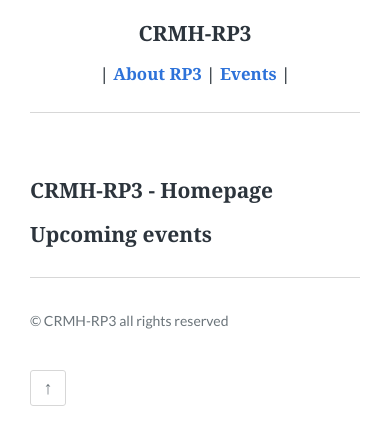
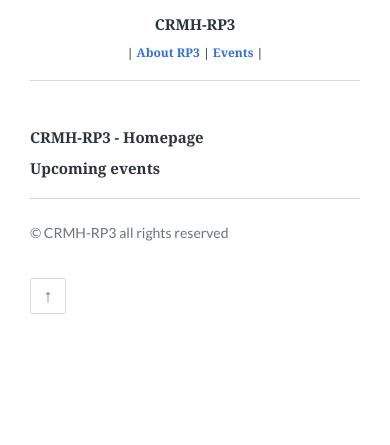
Before and after one commit to crmh-rp3/crmh-rp3.github.io, a Jekyll site: the page built from index.md, in a window 390 px wide. Shown: the top 445 px of the page. Built offline with Jekyll 4.4.1, drawn with Linux system fonts in a browser that asks for light colours.

Commit message:
Revert "test"
This reverts commit a1b5ff958e7cda7f298b73096c178d14277a075b.

```diff
--- a/_sass/_general.scss
+++ b/_sass/_general.scss
@@ -16,7 +16,7 @@ html {
 
   @media only screen and (max-width: 600px) {
     border-width: 0px;
-    font-size: 70%;
+    font-size: 50%;
   }
 }
 
```
